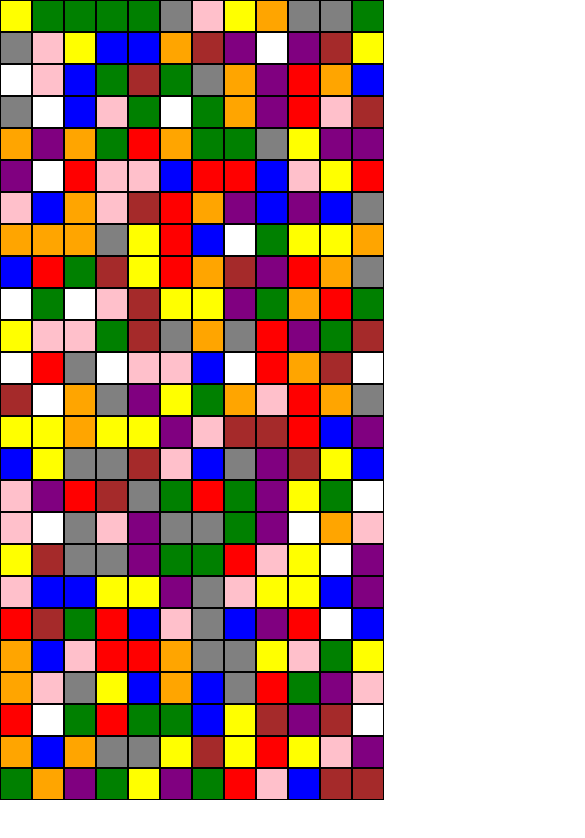
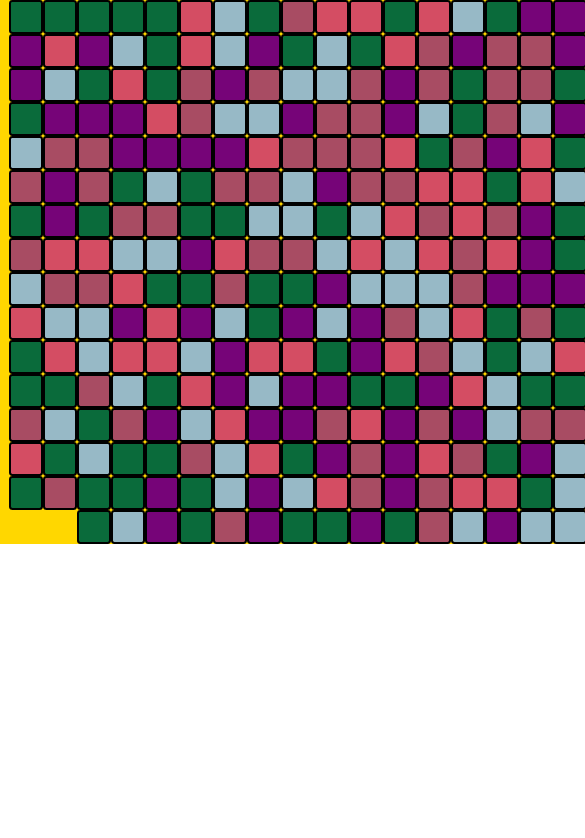
Before and after one commit to nguyendthinh/BlockParty, a React (Create React App) app: page / in a window 390 px wide. Shown: the top 838 px of the page, 585 px wide, since content can reach past the window. Built offline with nearby package versions, Linux system fonts and the light colour scheme.

Commit message:
winning logic plus 'animation'

```diff
--- a/src/App.js
+++ b/src/App.js
@@ -2,12 +2,33 @@ import React, { Component } from 'react';
 import Gameboard from './Gameboard.js';
 
 class App extends Component {
+  constructor(props){
+    super()
+    let firstFiveColor = []
+    function chooseRandomColor() {
+        var letters = '0123456789ABCDEF';
+        var color = '#';
+        for (var i = 0; i < 6; i++) {
+        color += letters[Math.floor(Math.random() * letters.length)];
+      } return color;
+    }
+    for (var i = 0; i < 5; i++) {
+      firstFiveColor.push(chooseRandomColor())
+    }
+
+    this.state = {
+      firstFiveColor
+    }
+  }
+
 
   render() {
+    console.log(this.state.firstFiveColor)
+    let firstFiveColor = this.state.firstFiveColor
 
     return (
       <div className="App">
-        <Gameboard />
+        <Gameboard firstFiveColor={firstFiveColor} />
       </div>
     );
   }
--- a/src/Gameboard.js
+++ b/src/Gameboard.js
@@ -1,22 +1,14 @@
 import React, { Component } from 'react';
 import Cell from './Cell.js'
 let _this = null;
-const randomColors = ["red", "orange", "yellow", "green", "blue", "purple", "pink", "brown", "white", "gray"]
-// function getRandomColor() {
-//                     var letters = '0123456789ABCDEF';
-//                     var color = '#';
-//                     for (var i = 0; i < 6; i++) {
-//                     color += letters[Math.floor(Math.random() * letters.length)];
-//                      } return color;
-//                   }
 
 class Gameboard extends Component {
   constructor(props) {
-    super()
+    super(props)
     let numCells = 300
     let cellGrid = []
     for (var i = 0; i < numCells; i++) {
-      cellGrid.push({index: i, color: randomColors[Math.floor(Math.random() * randomColors.length)]})
+      cellGrid.push({index: i, color: this.props.firstFiveColor[Math.floor(Math.random() * this.props.firstFiveColor.length)]})
     }
     this.state = {
       cellGrid
@@ -33,55 +25,64 @@ class Gameboard extends Component {
     var blockAbove = cellGrid[clickedIndex - 20]
     var blockRight = cellGrid[clickedIndex + 1]
     var blockLeft = cellGrid[clickedIndex - 1]
-
+    var lightUp = document.getElementsByClassName("cell")
+    //////
     function checkBelow(block, index) {
       var blockColor = block.color
       block.color = clickedColor
+      lightUp[index].classList.add("active")
       for (var i = (index + 20); i <= 300; i += 20) {
         if (nextCell[i].color === blockColor) {
           nextCell[i].color = clickedColor
+          setTimeout(lightUp[i].classList.add("active"), 500);
         } else {
           return;
         }
       }
     }
-
+    //////
     function checkAbove(block, index) {
       var blockColor = block.color
       block.color = clickedColor
+      lightUp[index].classList.add("active")
       for (var i = (index - 20); i >= 0; i -= 20) {
         if (nextCell[i].color === blockColor) {
           nextCell[i].color = clickedColor
+          setTimeout(lightUp[i].classList.add("active"), 500);
         } else {
           return;
         }
       }
     }
-
+    //////
     function checkRight(block, index) {
       var blockColor = block.color
       block.color = clickedColor
+      lightUp[index].classList.add("active")
       for (var i = (index + 1); i <= 300; i += 1) {
         if (nextCell[i].color === blockColor && i % 20 !==0) {
           nextCell[i].color = clickedColor
+          setTimeout(lightUp[i].classList.add("active"), 500);
         } else {
           return;
         }
       }
     }
-
+    //////
     function checkLeft(block, index) {
       var blockColor = block.color
       block.color = clickedColor
+      lightUp[index].classList.add("active")
       for (var i = (index - 1); i >= 0; i -= 1) {
         if (nextCell[i].color === blockColor && i % 20 !== 19) {
           nextCell[i].color = clickedColor
+          setTimeout(lightUp[i].classList.add("active"), 500);
         } else {
           return;
         }
       }
     }
-
+    //////
     if (blockBelow !== undefined && blockBelow.index <= 299) {
       checkBelow(blockBelow, blockBelow.index)
     }
@@ -97,22 +98,39 @@ class Gameboard extends Component {
     if (blockLeft !==undefined && blockLeft.index % 20 !== 19) {
     checkLeft(blockLeft, blockLeft.index)
     }
-
+    //////
     function checkColors(array) {
       for (var i = 1; i < array.length; i++) {
         if (array[i].color !== array[0].color) {
           return;
         }
       }
-      console.log("you won!");
+      for (var i = 0; i < array.length; i++) {
+        document.getElementsByClassName("cell")[i].classList.remove("active")
+      }
+      document.getElementById("gameboard").style.backgroundColor = "transparent"
+
+      function chooseRandomColor() {
+          var letters = '0123456789ABCDEF';
+          var color = '#';
+          for (var i = 0; i < 6; i++) {
+          color += letters[Math.floor(Math.random() * letters.length)];
+        } return color;
+      }
+
+      setInterval(function(){
+        for (var i = 0; i < array.length; i++) {
+          document.getElementsByClassName("cell")[i].style.backgroundColor = chooseRandomColor()
+        }
+      }, 100)
     }
-
+    //////
     this.setState({
       cellGrid
     })
-
+    /////
     checkColors(this.state.cellGrid)
-
+    /////
   }
 
   render() {
@@ -128,6 +146,7 @@ class Gameboard extends Component {
     return (
       <div id="gameboard">
       {cellGrid}
+      <div id="win">"YOU WIN"</div>
       </div>
     )
   }
--- a/src/index.css
+++ b/src/index.css
@@ -7,23 +7,63 @@ body {
 .cell {
   height: 30px;
   width: 30px;
-  border: 1px solid black;
+  border: 2px solid black;
+  border-radius: 10%;
 }
 
 .cell.active {
-  transition: all 1s ease-in
+  transition: all 1s ease-in;
 }
 
 #gameboard {
   display: flex;
   flex-direction: row;
   flex-wrap: wrap;
-  width: 660px;
+  justify-content: center;
+  align-items: center;
+  width: 664px;
+  background-color: gold;
+  /*border: 2px solid black;
+  border-radius: 1%;*/
 }
 
 .App {
   display: flex;
-  flex-direction: row;
+  flex-direction: column;
   justify-content: center;
   align-items: center;
+  height: 600px;
 }
+
+#win {
+  display: none;
+}
+
+@keyframes slide {
+    0%  {
+        transform: scale(0, 0) translateY(0);
+    }
+
+    15%, 70% {
+        transform: scale(1, 1) translateY(0);
+    }
+
+    /*90% {
+        transform: scale(1, 1) translateY(600%);
+    }
+
+    100% {
+        transform: scale(1, 1) translateY(600%);
+    }*/
+}
+
+.cell.animated {
+  /*animation: slide 2s ease infinite*/
+}
+
+
+@media screen and (max-width: 820px) {
+  .App {
+    display: block;
+  }
+}
```
